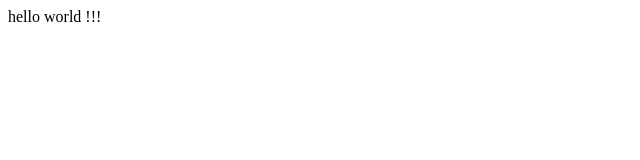
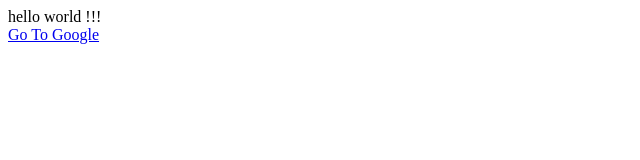
Before and after one commit to subham-amrit/spring-and-spring-boot, a plain HTML site: page index.html in a window 1280 px wide. Shown: the whole page, without its empty margins (0-640 px from the left). Drawn offline with Linux system fonts and the light colour scheme.

Commit message:
Committing Readme and index.html

```diff
--- a/index.html
+++ b/index.html
@@ -1 +1,4 @@
 <div>hello world !!!</div>
+<div>
+    <a href="https://www.google.com" target="_blank">Go To Google</a>
+</div>
```
Also changed, not shown: 1 other file.
